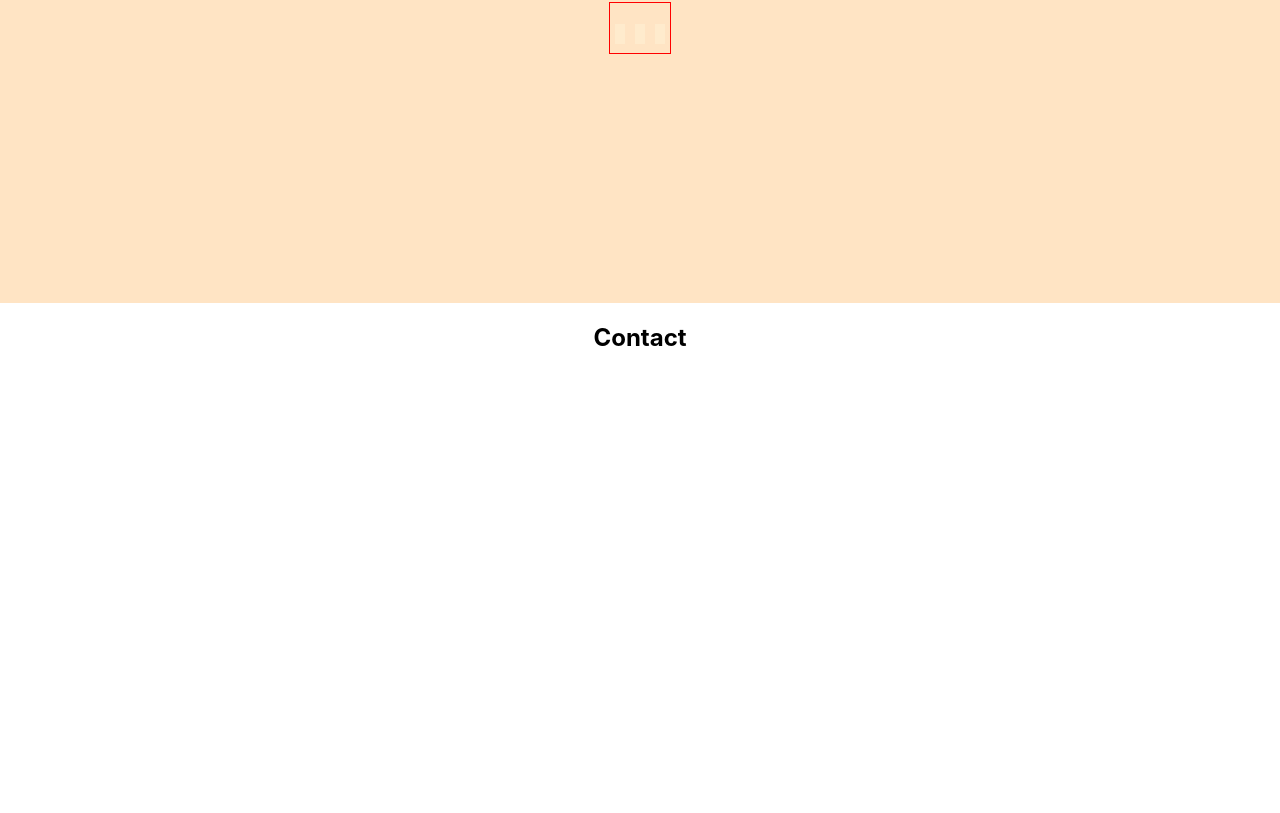
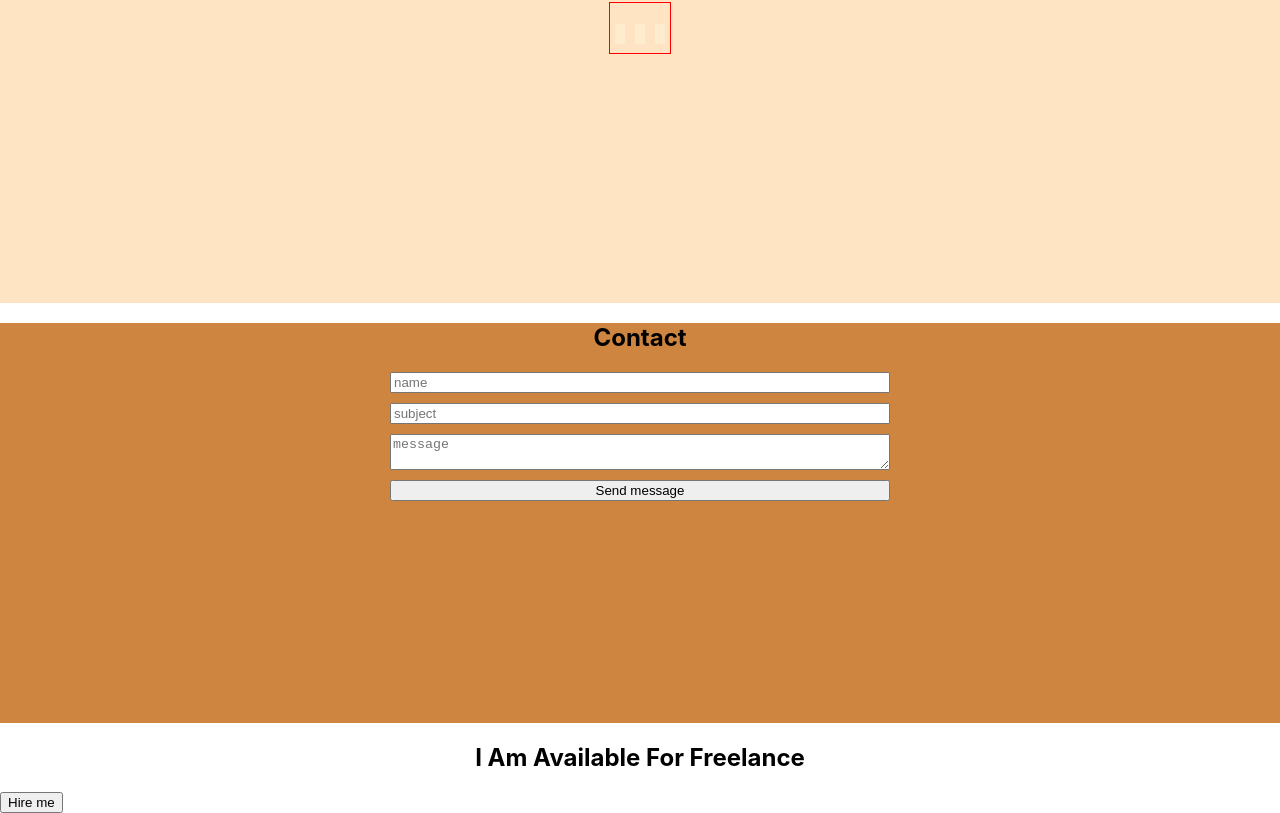
Before and after one commit to Rokkcoco/portfolio-start-project-main, a React app: page / in a window 1280 px wide. Shown: the part 2611-3424 px from the top of the page. Before the commit the page ends 2983 px from the top, so only its background shows below. Built offline with nearby package versions, Linux system fonts and the light colour scheme.

Commit message:
new component slogan

```diff
--- a/src/App.tsx
+++ b/src/App.tsx
@@ -5,6 +5,7 @@
 import {Works} from "./layout/sections/works/Works";
 import {Testimony} from "./layout/sections/testimony/Testimony";
 import {Contact} from "./layout/sections/contacts/Contact";
+import {Slogan} from "./layout/sections/slogan/Slogan";
 
 
 function App() {
@@ -16,6 +17,7 @@
             <Works/>
             <Testimony/>
             <Contact/>
+            <Slogan/>
         </div>
     );
 }
--- /dev/null
+++ b/src/components/Button.tsx
@@ -0,0 +1,5 @@
+import styled from "styled-components";
+
+export const Button = styled.button`
+
+`
--- a/src/layout/sections/contacts/Contact.tsx
+++ b/src/layout/sections/contacts/Contact.tsx
@@ -1,16 +1,37 @@
 import React from 'react';
 import styled from "styled-components";
 import {SectionTitle} from "../../../components/SectionTitle";
+import {Button} from "../../../components/Button";
 
 export const Contact = () => {
     return (
         <StyledContacts>
         <SectionTitle>Contact</SectionTitle>
+            <StyledForm action="">
+                <Field placeholder={'name'}/>
+                <Field placeholder={'subject'}/>
+                <Field placeholder={'message'} as={'textarea'}/>
+                <Button type={'submit'}>Send message</Button>
+            </StyledForm>
         </StyledContacts>
     );
 };
 
 
 const StyledContacts = styled.section`
+min-height: 50vh;
+    background-color: peru;
+`
+
+const StyledForm = styled.form`
+    max-width: 500px;
+    width: 100%;
+    display: flex;
+    flex-direction: column;
+    gap: 10px;
+    margin: 0 auto;
+`
+
+const Field = styled.input`
 
 `
--- /dev/null
+++ b/src/layout/sections/slogan/Slogan.tsx
@@ -0,0 +1,17 @@
+import React from 'react';
+import styled from "styled-components";
+import {SectionTitle} from "../../../components/SectionTitle";
+import {Button} from "../../../components/Button";
+
+export const Slogan = () => {
+    return (
+        <StyledSlogan>
+            <SectionTitle>I Am Available For Freelance</SectionTitle>
+            <Button>Hire me</Button>
+        </StyledSlogan>
+    );
+};
+
+const StyledSlogan = styled.section`
+
+`
```
